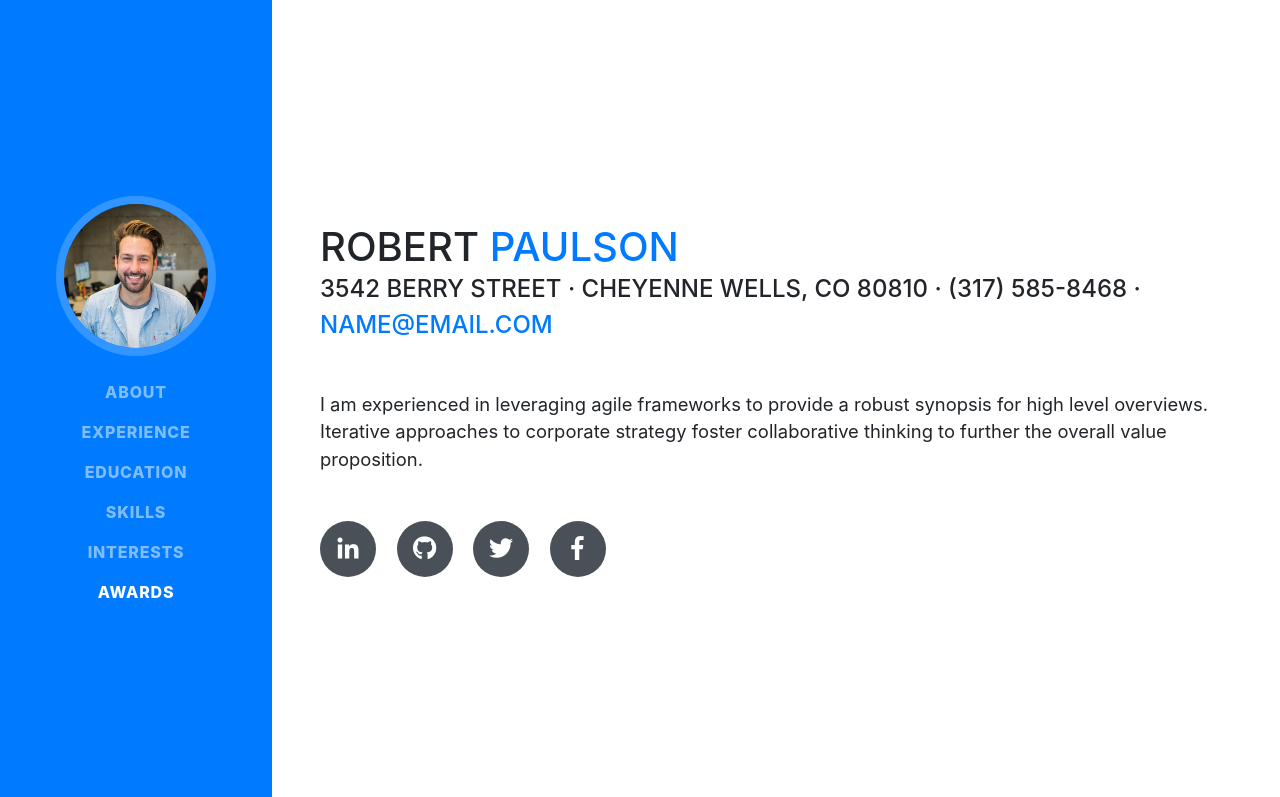
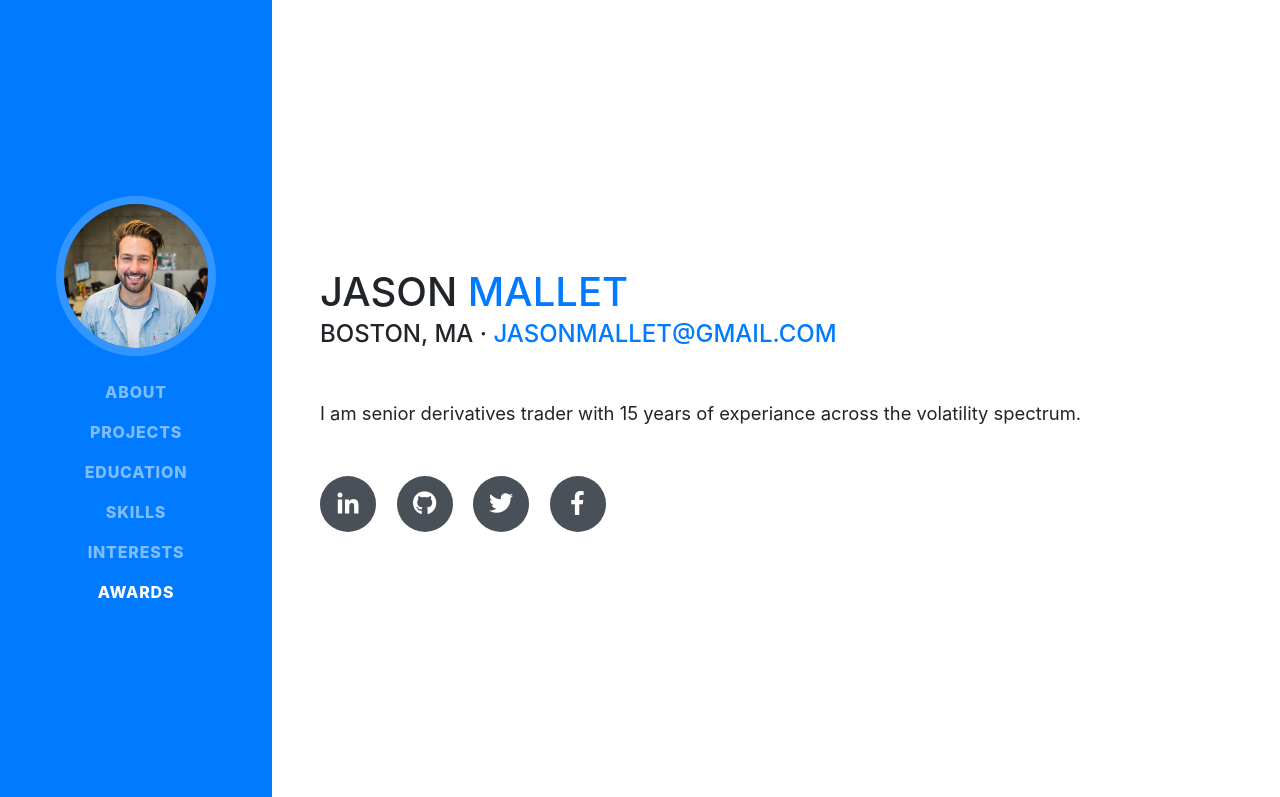
Before and after one commit to JasonMallet/jasonmallet.github.io, a website with bundled scripts: page index.html in a window 1280 px wide. Shown: the top 797 px of the page. Built offline with nearby package versions, Linux system fonts and the light colour scheme; a web font is replaced by a local one.

Commit message:
update name and project

```diff
--- a/index.html
+++ b/index.html
@@ -27,7 +27,7 @@
 
     <nav class="navbar navbar-expand-lg navbar-dark bg-primary fixed-top" id="sideNav">
       <a class="navbar-brand js-scroll-trigger" href="#page-top">
-        <span class="d-block d-lg-none">Robert Paulson</span>
+        <span class="d-block d-lg-none">Jason Mallet</span>
         <span class="d-none d-lg-block">
           <img class="img-fluid img-profile rounded-circle mx-auto mb-2" src="img/profile.jpg" alt="">
         </span>
@@ -41,7 +41,7 @@
             <a class="nav-link js-scroll-trigger" href="#about">About</a>
           </li>
           <li class="nav-item">
-            <a class="nav-link js-scroll-trigger" href="#experience">Experience</a>
+            <a class="nav-link js-scroll-trigger" href="#experience">Projects</a>
           </li>
           <li class="nav-item">
             <a class="nav-link js-scroll-trigger" href="#education">Education</a>
@@ -63,13 +63,13 @@
 
       <section class="resume-section p-3 p-lg-5 d-flex d-column" id="about">
         <div class="my-auto">
-          <h1 class="mb-0">Robert
-            <span class="text-primary">Paulson</span>
+          <h1 class="mb-0">Jason
+            <span class="text-primary">Mallet</span>
           </h1>
-          <div class="subheading mb-5">3542 Berry Street · Cheyenne Wells, CO 80810 · (317) 585-8468 ·
-            <a href="mailto:name@email.com">name@email.com</a>
+          <div class="subheading mb-5">Boston, MA ·
+            <a href="mailto:jasonmallet@gmail.com">jasonmallet@gmail.com</a>
           </div>
-          <p class="lead mb-5">I am experienced in leveraging agile frameworks to provide a robust synopsis for high level overviews. Iterative approaches to corporate strategy foster collaborative thinking to further the overall value proposition.</p>
+          <p class="lead mb-5">I am senior derivatives trader with 15 years of experiance across the volatility spectrum.</p>
           <div class="social-icons">
             <a href="#">
               <i class="fab fa-linkedin-in"></i>
```
